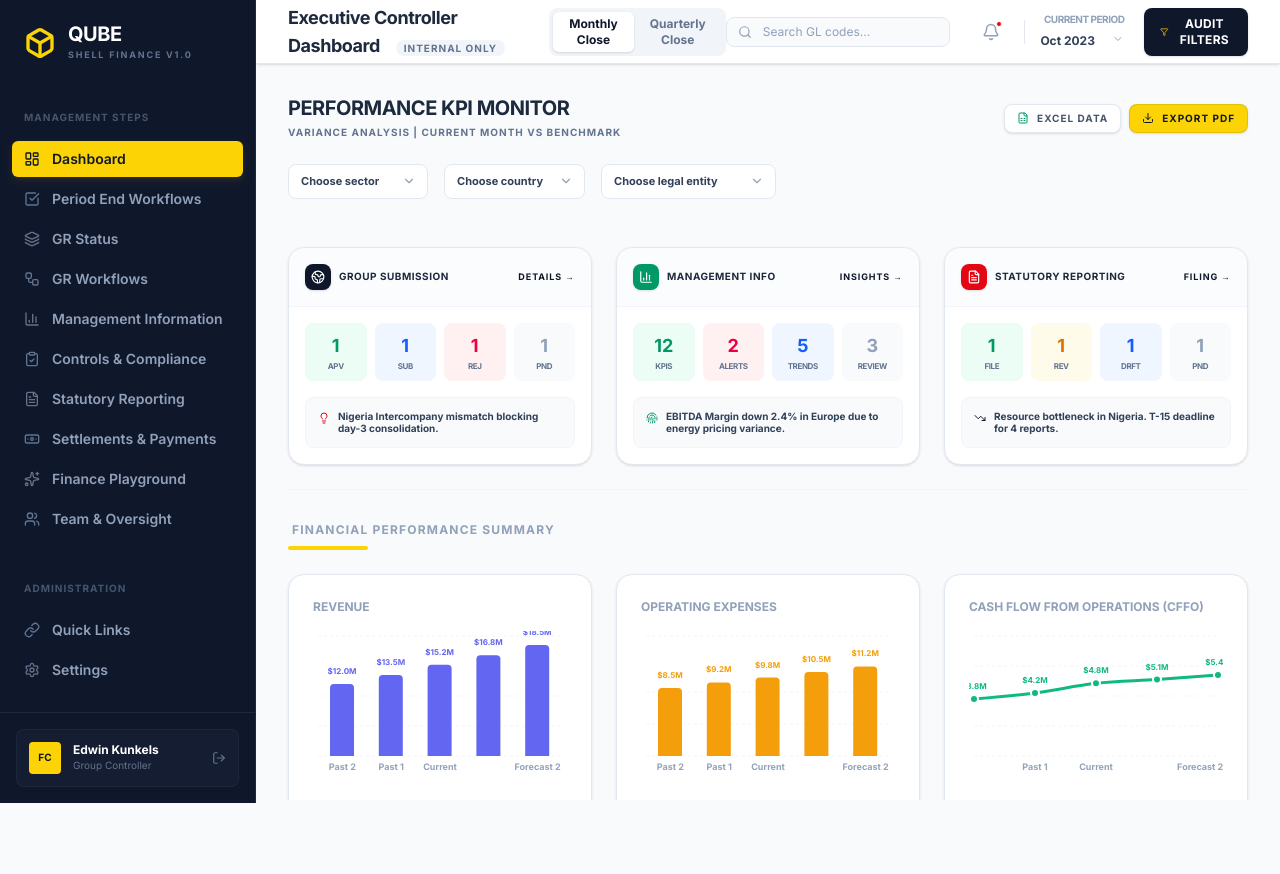
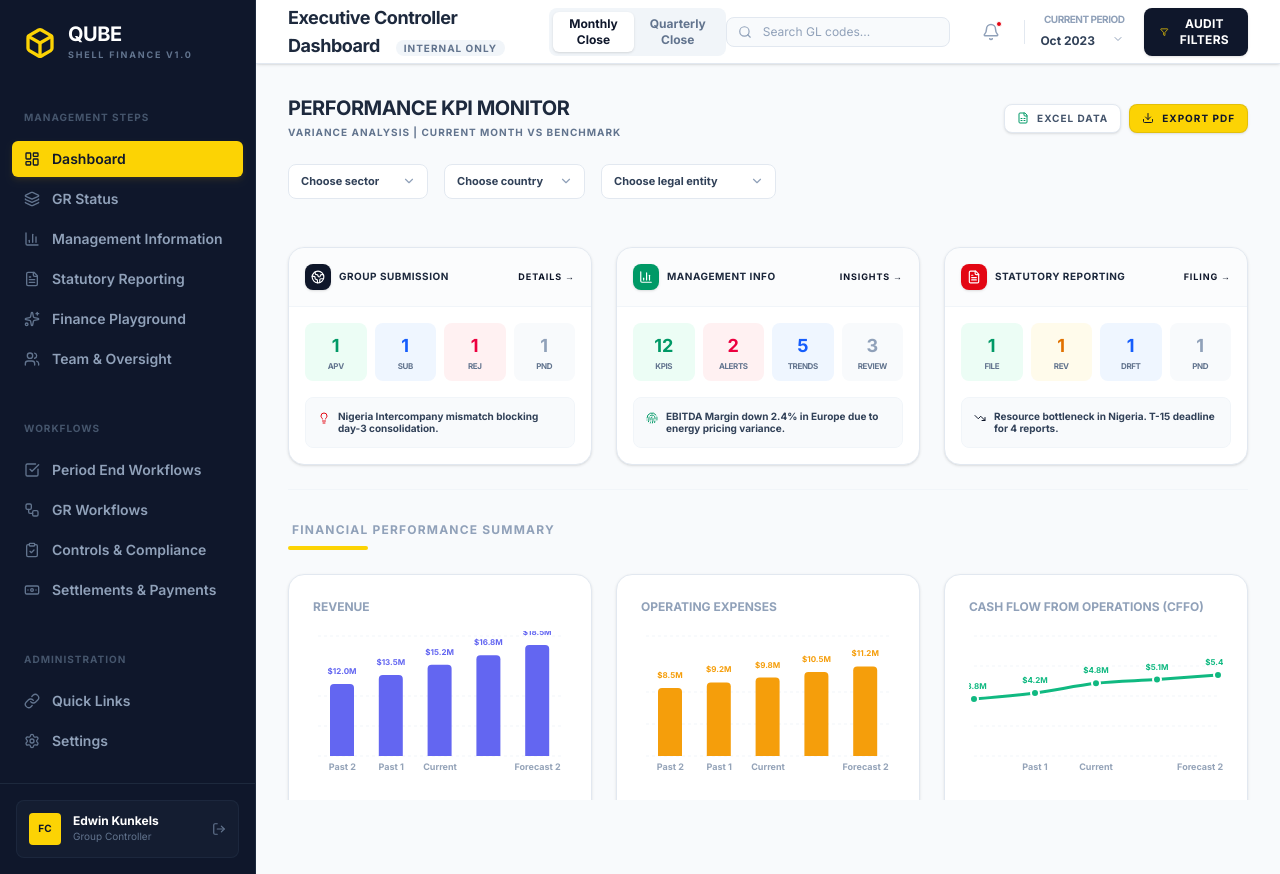
Before and after one commit to Shamba2023/Qube, a React (Vite) app: page / in a window 1280 px wide. Before the commit the page ends 803 px from the top, so only its background shows below. Built offline with nearby package versions, Linux system fonts and the light colour scheme.

Commit message:
feat(sidebar): Organize sidebar navigation into sections
Grouped sidebar navigation items into 'Management Steps' and 'Workflow' sections for improved clarity and usability within the FinanceWorkflow Pro application.

```diff
--- a/src/components/Sidebar.tsx
+++ b/src/components/Sidebar.tsx
@@ -7,17 +7,20 @@ interface SidebarProps {
 }
 
 export default function Sidebar({ activeTab, setActiveTab }: SidebarProps) {
-  const tabs = [
+  const managementTabs = [
     { id: 'dashboard', label: 'Dashboard', icon: LayoutDashboard },
-    { id: 'workflow', label: 'Period End Workflows', icon: CheckSquare },
     { id: 'group-submission', label: 'GR Status', icon: Layers },
-    { id: 'group-reporting-workflow', label: 'GR Workflows', icon: Workflow },
     { id: 'management-info', label: 'Management Information', icon: BarChart3 },
-    { id: 'reporting-risks', label: 'Controls & Compliance', icon: ClipboardCheck },
     { id: 'reporting', label: 'Statutory Reporting', icon: FileText },
-    { id: 'settlements', label: 'Settlements & Payments', icon: Banknote },
     { id: 'finance-playground', label: 'Finance Playground', icon: Sparkles },
     { id: 'team', label: 'Team & Oversight', icon: Users },
+  ];
+
+  const workflowTabs = [
+    { id: 'workflow', label: 'Period End Workflows', icon: CheckSquare },
+    { id: 'group-reporting-workflow', label: 'GR Workflows', icon: Workflow },
+    { id: 'reporting-risks', label: 'Controls & Compliance', icon: ClipboardCheck },
+    { id: 'settlements', label: 'Settlements & Payments', icon: Banknote },
   ];
 
   return (
@@ -32,7 +35,27 @@ export default function Sidebar({ activeTab, setActiveTab }: SidebarProps) {
 
       <nav className="flex-1 px-3 py-6 space-y-1 overflow-y-auto">
         <div className="text-[10px] text-slate-600 uppercase font-black tracking-widest mb-4 px-3">Management Steps</div>
-        {tabs.map((tab) => {
+        {managementTabs.map((tab) => {
+          const Icon = tab.icon;
+          return (
+            <button
+              key={tab.id}
+              onClick={() => setActiveTab(tab.id)}
+              className={cn(
+                "w-full flex items-center gap-3 px-3 py-2 rounded-md text-sm font-semibold transition-all group",
+                activeTab === tab.id
+                  ? "bg-corporate-accent text-slate-900 shadow-md shadow-yellow-500/10"
+                  : "text-slate-400 hover:text-white hover:bg-slate-800/50"
+              )}
+            >
+              <Icon size={16} className={cn("transition-transform group-hover:scale-110", activeTab === tab.id ? "text-slate-900" : "text-slate-500")} />
+              {tab.label}
+            </button>
+          );
+        })}
+
+        <div className="pt-10 text-[10px] text-slate-600 uppercase font-black tracking-widest mb-4 px-3">Workflows</div>
+        {workflowTabs.map((tab) => {
           const Icon = tab.icon;
           return (
             <button
```
